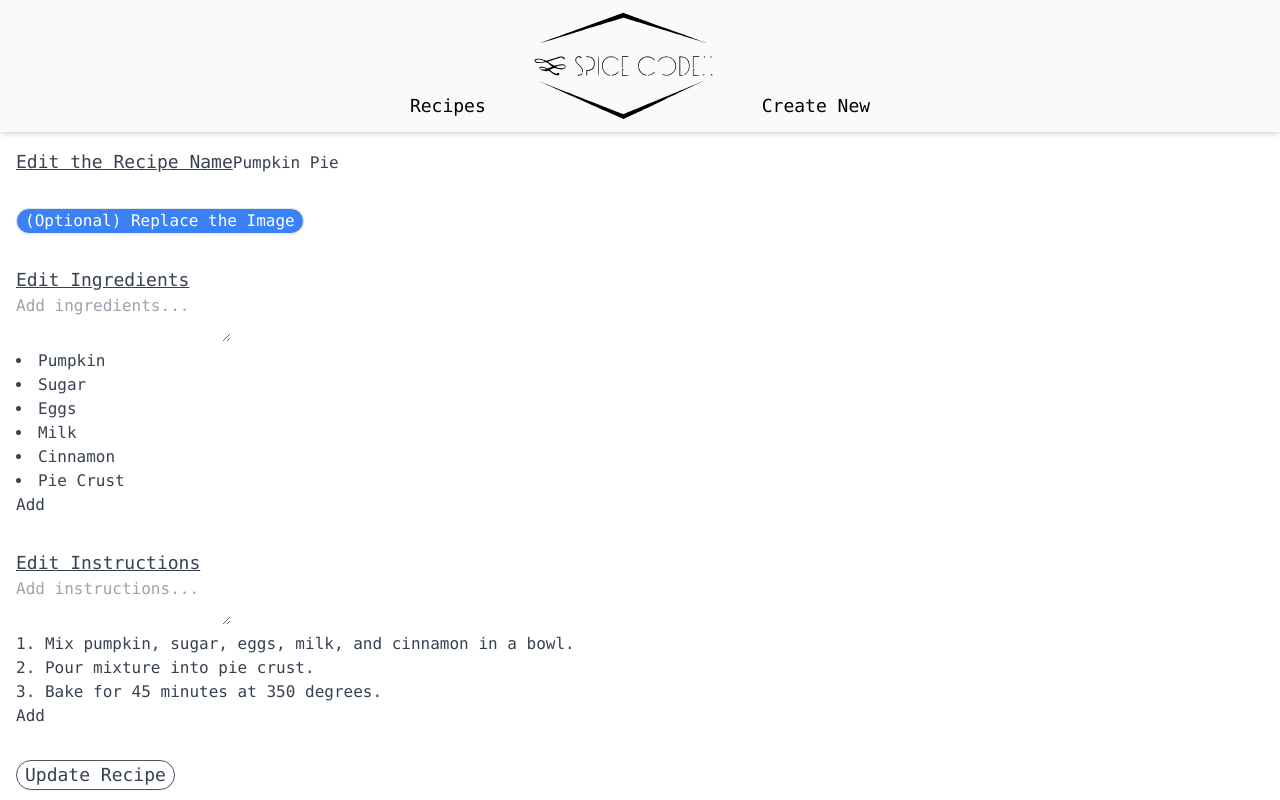
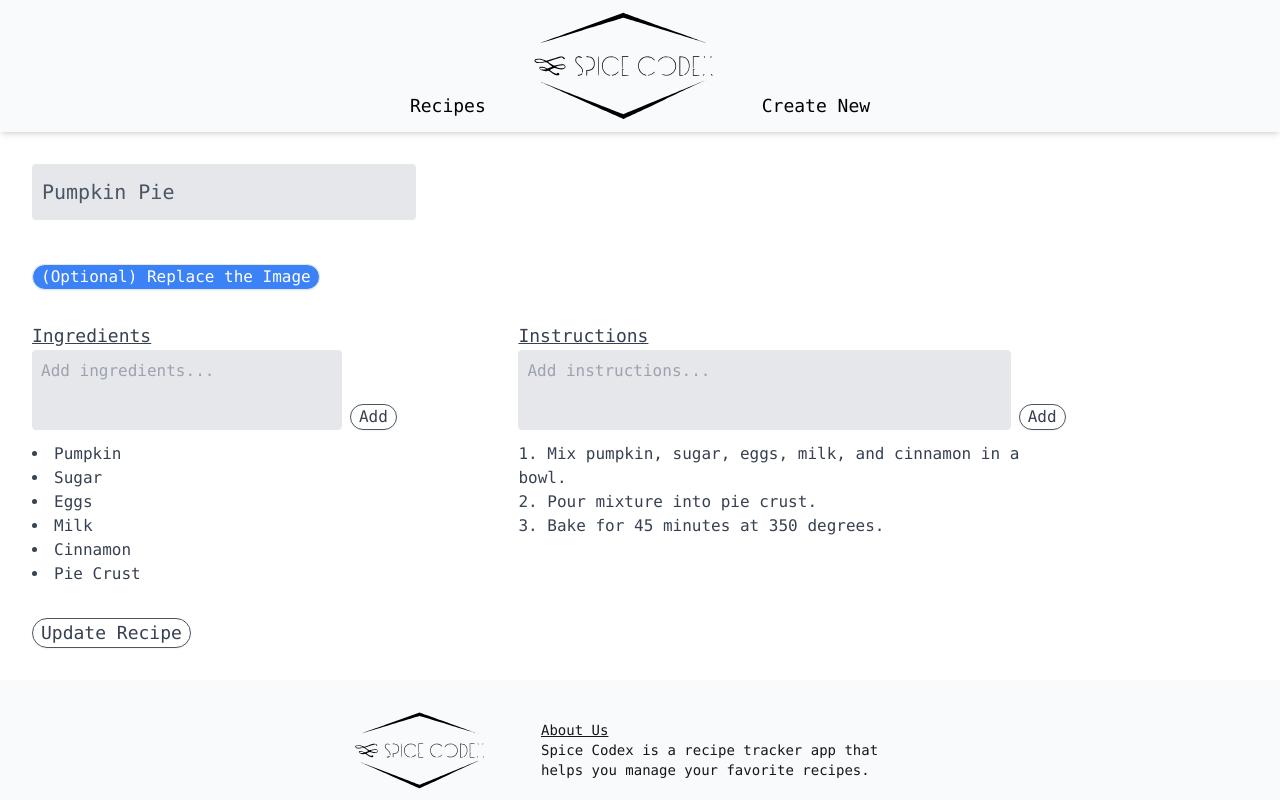
Before and after one commit to noahminds/recipe-tracker, a Next.js app: page /edit/1 in a window 1280 px wide. Shown: the top 800 px of the page. Built offline with nearby package versions, Linux system fonts and the light colour scheme.

Commit message:
Style CreateRecipe and EditRecipe pages

```diff
--- a/src/app/components/inputs/inputFields.tsx
+++ b/src/app/components/inputs/inputFields.tsx
@@ -34,7 +34,7 @@ export function TextField({ field, value, onChange }: TextFieldProps) {
             value={value}
             onChange={(e) => onChange(e.target.value)}
             onKeyDown={handleKeyDown}
-            placeholder={`Input ${field.split('-')}...`}
+            placeholder={`Input ${field.split('-').join(' ')}...`}
         />
     );
 }
@@ -61,33 +61,20 @@ export function DynamicListField({ field, steps, onSubmit, onRemove, isOrdered }
 
     return (
         <div>
+            <div className="flex items-end space-x-2 mb-3">
                 <textarea
                     id={field}
                     value={input}
                     onChange={(e) => setInput(e.target.value)}
                     placeholder={`Add ${field.split('-')}...`}
+                    className="resize-none border rounded p-2 flex-1 h-20"
                 />
-            <DynamicList isOrdered={isOrdered}>
-                {Object.entries(steps).map(([id, item]) => (
-                    <li key={id}>
                 <button
-                            id="delete-list-item"
-                            type="button"
-                            onClick={() => {
-                                onRemove(id);
-                            }}
-                            className="hover:scale-105 hover:line-through hover:text-red-800"
-                        >
-                            {item}
-                        </button>
-                    </li>
-                ))}
-            </DynamicList>
-            <button
+                    className="border rounded-full px-2 border-gray-600 text-gray-700 shadow-sm hover:scale-105 hover:shadow-md"
                     id="add-list-item"
                     type="button"
                     onClick={() => {
-                    if (input.trim() != '') {
+                        if (input.trim() !== '') {
                             // Add the new step to the list
                             onSubmit(input);
 
@@ -99,5 +86,17 @@ export function DynamicListField({ field, steps, onSubmit, onRemove, isOrdered }
                     Add
                 </button>
             </div>
+            <DynamicList isOrdered={isOrdered}>
+                {Object.entries(steps).map(([id, item]) => (
+                    <li
+                        key={id}
+                        onClick={() => onRemove(id)}
+                        className="hover:scale-105 hover:line-through hover:text-red-800"
+                    >
+                        {item}
+                    </li>
+                ))}
+            </DynamicList>
+        </div>
     );
 }
--- a/src/app/create/page.tsx
+++ b/src/app/create/page.tsx
@@ -38,7 +38,7 @@ export default function CreateRecipe() {
     };
 
     return (
-        <main className="text-gray-700">
+        <main className="text-gray-700 p-8">
             <form
                 aria-label="New recipe form"
                 className="flex flex-col gap-y-8"
@@ -67,8 +67,7 @@ export default function CreateRecipe() {
 
                 }}
             >
-                <div>
-                    <label>Name Your Recipe</label>
+                <div className="flex flex-col space-y-2 w-96">
                     <TextField
                         field="recipe-name"
                         value={title}
@@ -88,8 +87,9 @@ export default function CreateRecipe() {
                         (Optional) Upload an Image
                     </button>
                 </div>
-                <div>
-                    <label>Add Ingredients</label>
+                <section className="grid grid-cols-5">
+                    <div className="col-span-2 w-3/4">
+                        <label htmlFor="ingredients">Ingredients</label>
                         <DynamicListField
                             field="ingredients"
                             steps={ingredients}
@@ -107,8 +107,8 @@ export default function CreateRecipe() {
                             isOrdered={false}
                         />
                     </div>
-                <div>
-                    <label>Add Instructions</label>
+                    <div className="w-3/4 col-start-3 col-span-3">
+                        <label htmlFor="instructions">Instructions</label>
                         <DynamicListField
                             field="instructions"
                             steps={instructions}
@@ -126,6 +126,7 @@ export default function CreateRecipe() {
                             isOrdered={true}
                         />
                     </div>
+                </section>
                 <div>
                     <button
                         id="submit-recipe"
--- a/src/app/create/styles.css
+++ b/src/app/create/styles.css
@@ -1,3 +1,11 @@
 label {
     @apply underline text-lg font-normal;
 }
+
+input {
+    @apply appearance-none block w-full bg-gray-200 text-gray-600 text-xl border-2 border-gray-200 rounded py-3 px-2 mb-3 focus:outline-none focus:bg-white;
+}
+
+textarea {
+    @apply appearance-none block w-full bg-gray-200 text-gray-600 border-2 border-gray-200 rounded py-3 px-2 focus:outline-none focus:bg-white;
+}
--- a/src/app/edit/[slug]/page.tsx
+++ b/src/app/edit/[slug]/page.tsx
@@ -67,7 +67,7 @@ export default function EditRecipe({ params }: EditRecipeProps) {
     };
 
     return (
-        <main className="text-gray-700">
+        <main className="text-gray-700 p-8">
             <form
                 aria-label="New recipe form"
                 className="flex flex-col gap-y-8"
@@ -90,8 +90,7 @@ export default function EditRecipe({ params }: EditRecipeProps) {
 
                 }}
             >
-                <div>
-                    <label>Edit the Recipe Name</label>
+                <div className="flex flex-col space-y-2 w-96">
                     <TextField
                         field="recipe-name"
                         value={title}
@@ -112,8 +111,9 @@ export default function EditRecipe({ params }: EditRecipeProps) {
                     </button>
                     {/* TODO: include the default image or the recipe image if the user added one */}
                 </div>
-                <div>
-                    <label>Edit Ingredients</label>
+                <section className="grid grid-cols-5">
+                    <div className="col-span-2 w-3/4">
+                        <label>Ingredients</label>
                         <DynamicListField
                             field="ingredients"
                             steps={ingredients}
@@ -131,8 +131,8 @@ export default function EditRecipe({ params }: EditRecipeProps) {
                             isOrdered={false}
                         />
                     </div>
-                <div>
-                    <label>Edit Instructions</label>
+                    <div className="w-3/4 col-start-3 col-span-3">
+                        <label>Instructions</label>
                         <DynamicListField
                             field="instructions"
                             steps={instructions}
@@ -150,6 +150,7 @@ export default function EditRecipe({ params }: EditRecipeProps) {
                             isOrdered={true}
                         />
                     </div>
+                </section>
                 <div>
                     <button
                         id="submit-recipe"
--- a/src/app/edit/[slug]/styles.css
+++ b/src/app/edit/[slug]/styles.css
@@ -1,3 +1,11 @@
 label {
     @apply underline text-lg font-normal;
 }
+
+input {
+    @apply appearance-none block w-full bg-gray-200 text-gray-600 text-xl border-2 border-gray-200 rounded py-3 px-2 mb-3 focus:outline-none focus:bg-white;
+}
+
+textarea {
+    @apply appearance-none block w-full bg-gray-200 text-gray-600 border-2 border-gray-200 rounded py-3 px-2 focus:outline-none focus:bg-white;
+}
--- a/src/app/recipes/[slug]/page.tsx
+++ b/src/app/recipes/[slug]/page.tsx
@@ -35,24 +35,24 @@ export default function RecipePage({ params }: RecipePageProps) {
 
                 {/* TODO: Add image */}
 
-                <div className="grid grid-cols-4">
+                <section className="grid grid-cols-5">
                     <div aria-label="Ingredients">
                         <h2 className="text-lg font-medium underline">Ingredients:</h2>
-                        <ul className="list-disc pl-5">
+                        <ul className="list-disc list-inside">
                             {recipe.ingredients.map((ingredient, index) => (
                                 <li key={index}>{ingredient}</li>
                             ))}
                         </ul>
                     </div>
-                    <div aria-label="Instructions" className="col-start-2 col-span-3">
+                    <div aria-label="Instructions" className="col-start-3 col-span-3">
                         <h2 className="text-lg font-medium underline">Instructions:</h2>
-                        <ol className="list-decimal pl-5">
+                        <ol className="list-decimal list-inside">
                             {recipe.instructions.map((instruction, index) => (
-                                <li key={index} className="ml-4">{instruction}</li>
+                                <li key={index}>{instruction}</li>
                             ))}
                         </ol>
                     </div>
-                </div>
+                </section>
                 <div>
                     <Link
                         href={`/edit/${slug}`}
```
Lines whose indentation alone changed are shown as unchanged.
